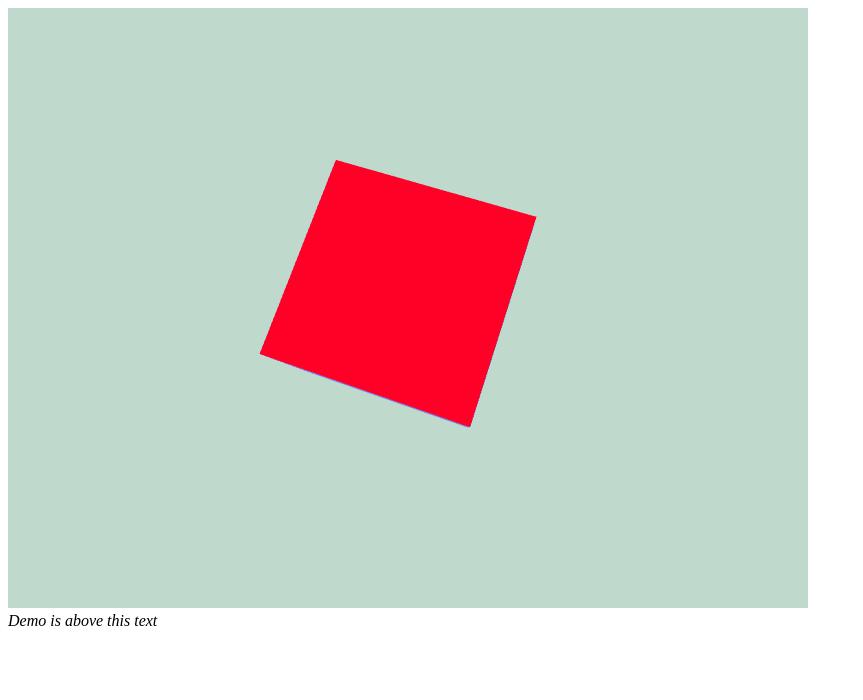
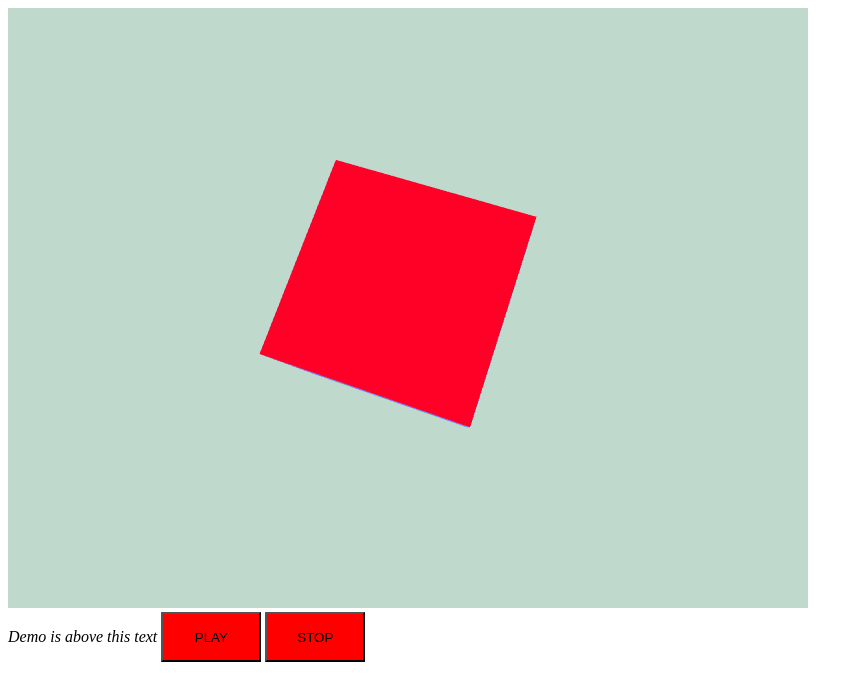
Before and after one commit to TesfalemGame/TesfalemGame.GitHub.io, a plain HTML site: page index.html in a window 1280 px wide. Shown: the whole page, without its empty margins (0-863 px from the left). Drawn offline with Linux system fonts and the light colour scheme.

Commit message:
Update index.html

```diff
--- a/index.html
+++ b/index.html
@@ -12,9 +12,7 @@
     <i>Demo is above this text</i>
     <script src="cube1.js"></script>
 
-    <!--<canvas id="texturedcube" width="800" height="600">
-        Your browser does not support HTML5
-    </canvas>
-    <script src="texturedcube1.js"></script>-->
+    <button onclick="animplay=2" style="background-color:red;text-decoration-color:aqua;height:50px;width:100px">PLAY</button>
+   <button onclick="animplay=1" style="background-color:red;text-decoration-color:aqua;height:50px;width:100px">STOP</button>
 </body>
 </html>
```
